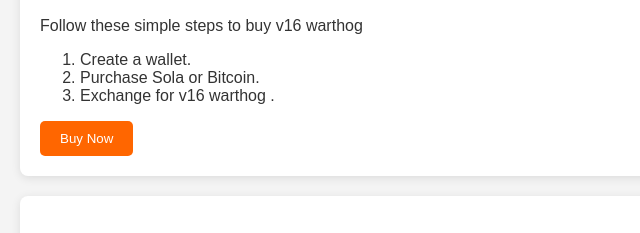
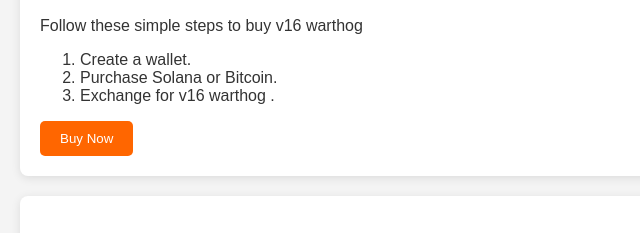
Before and after one commit to Edcode-bot/Split-Box, a plain HTML site: page index.html in a window 1280 px wide. Shown: the part 358-591 px from the top of the page, 0-640 px from the left. Drawn offline with Linux system fonts and the light colour scheme.

Commit message:
Update index.html

```diff
--- a/index.html
+++ b/index.html
@@ -152,7 +152,7 @@ nav a {
         <p>Follow these simple steps to buy v16 warthog</p>
         <ol>
             <li>Create a wallet.</li>
-            <li>Purchase Sola or Bitcoin.</li>
+            <li>Purchase Solana or Bitcoin.</li>
             <li>Exchange for v16 warthog .</li>
         </ol>
         <button class="cta-button" onclick="buyNow()">Buy Now</button>
```
